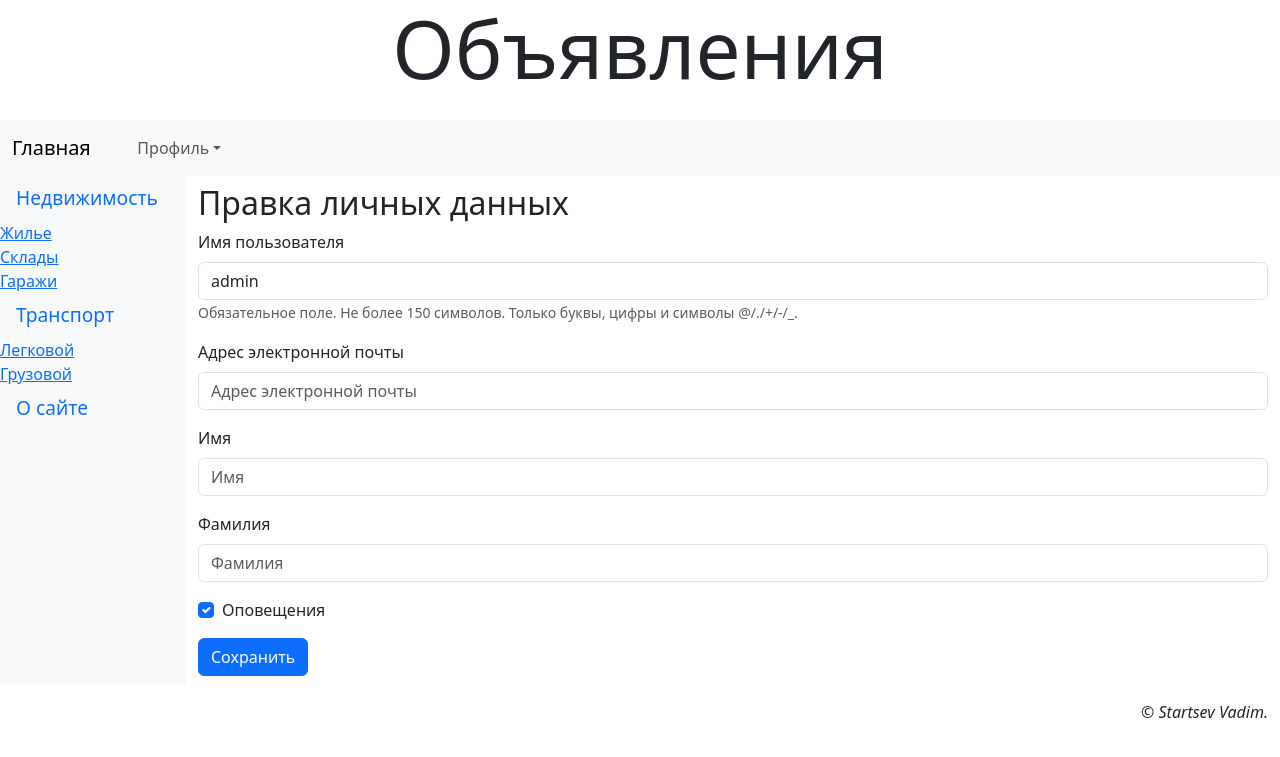
After one commit to macalistervadim/dashboard, a Django app: page /accounts/profile/edit/ in a window 1280 px wide. The commit adds this page. Shown: the top 757 px of the page. Run offline with Django 4.2, Linux system fonts and the light colour scheme; a user stored in the database is signed in; data comes from the database, SQL or seed files in the repository; both versions use the stored data as it was after the commit; some libraries are stand-ins or nearby versions.

Commit message:
Add changes profile

```diff
--- a/dashboard/landing/models.py
+++ b/dashboard/landing/models.py
@@ -2,7 +2,6 @@
 from django.contrib.auth.models import AbstractUser
 from django import forms
 
-from .models import AdvUser
 
 class AdvUser(AbstractUser):
     """Представление модели пользователя"""
--- a/dashboard/landing/templates/layout/basic.html
+++ b/dashboard/landing/templates/layout/basic.html
@@ -35,7 +35,7 @@
                                 data-bs-toggle="dropdown" href="#">Профиль</a>
                             <div class="dropdown-menu">
                                 <a class="dropdown-item" href="{% url 'landing:profile' %}">Мои объявления</a>
-                                <a class="dropdown-item" href="#">Изменить
+                                <a class="dropdown-item" href="{% url 'landing:profile_edit' %}">Изменить
                                     личные данные</a>
                                 <a class="dropdown-item" href="#">Сменить пароль</a>
                                 <hr class="dropdown-divider">
--- a/dashboard/landing/templates/main/profile.html
+++ b/dashboard/landing/templates/main/profile.html
@@ -1,4 +1,6 @@
 {% extends 'layout/basic.html' %}
+
+{% load django_bootstrap5 %}
 
 {% block title %}Профиль пользователя{% endblock %}
 
--- /dev/null
+++ b/dashboard/landing/templates/main/profile_edit.html
@@ -0,0 +1,14 @@
+{% extends 'layout/basic.html' %}
+
+{% load django_bootstrap5 %}
+
+{% block title %}Правка личных данных{% endblock %}
+
+{% block content %}
+    <h2>Правка личных данных</h2>
+    <form method="post">
+        {% csrf_token %}
+        {% bootstrap_form form layout='horizontal' %}
+        {% bootstrap_button 'Сохранить' %}
+    </form>
+{% endblock %}
--- a/dashboard/landing/urls.py
+++ b/dashboard/landing/urls.py
@@ -2,7 +2,8 @@
 
 from django.urls import path
 
-from .views import index, other_page, BBLoginView, profile, BBLogoutView
+from .views import index, other_page, BBLoginView, profile, BBLogoutView,\
+    ProfileEditView
 
 app_name = 'landing'
 urlpatterns = [
@@ -16,4 +17,7 @@
     path('accounts/profile/', profile, name='profile'),
     # Выход с профиля
     path('accounts/logout/', BBLogoutView.as_view(), name='logout'),
+    #Редактирование профиля
+    path('accounts/profile/edit/', ProfileEditView.as_view(),
+         name='profile_edit')
 ]
--- a/dashboard/landing/views.py
+++ b/dashboard/landing/views.py
@@ -4,6 +4,14 @@
 from django.template.loader import get_template
 from django.contrib.auth.views import LoginView, LogoutView
 from django.contrib.auth.decorators import login_required
+from django.views.generic.edit import UpdateView
+from django.contrib.messages.views import SuccessMessageMixin
+from django.contrib.auth.mixins import LoginRequiredMixin
+from django.urls import reverse_lazy
+from django.shortcuts import get_object_or_404
+
+from .models import AdvUser
+from .models import ProfileEditForm
 
 def index(request):
     return render(request, 'main/index.html')
@@ -24,3 +32,19 @@
 
 class BBLogoutView(LogoutView):
     pass
+
+class ProfileEditView(SuccessMessageMixin, LoginRequiredMixin, UpdateView):
+    model = AdvUser
+    template_name = 'main/profile_edit.html'
+    form_class = ProfileEditForm
+    success_url = reverse_lazy('landing:profile')
+    success_message = 'Данные пользователя изменены.'
+
+    def setup(self, request, *args, **kwargs):
+        self.user_id = request.user.pk
+        return super().setup(request, *args, **kwargs)
+
+    def get_object(self, queryset=None):
+        if not queryset:
+            queryset = self.get_queryset()
+        return get_object_or_404(queryset, pk=self.user_id)
```
Also changed, not shown: dashboard/bboard.sqlite3.
